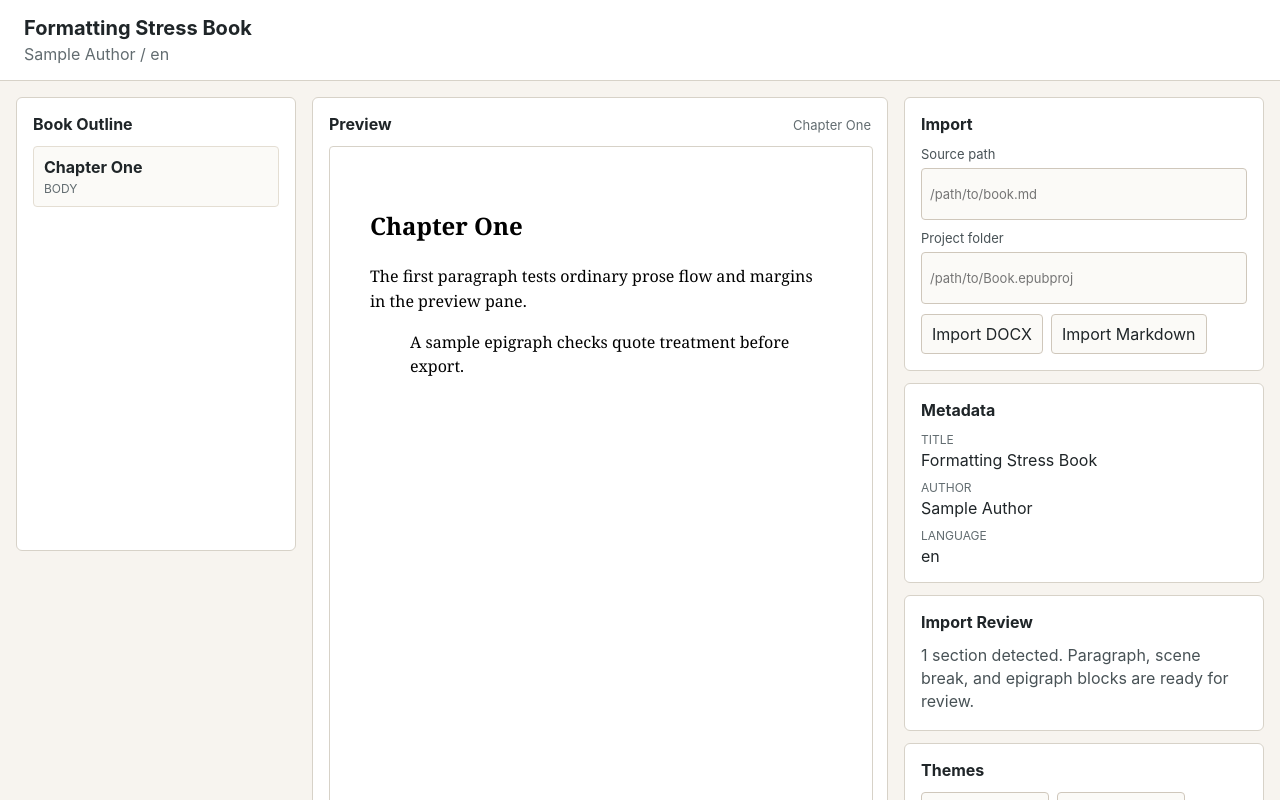
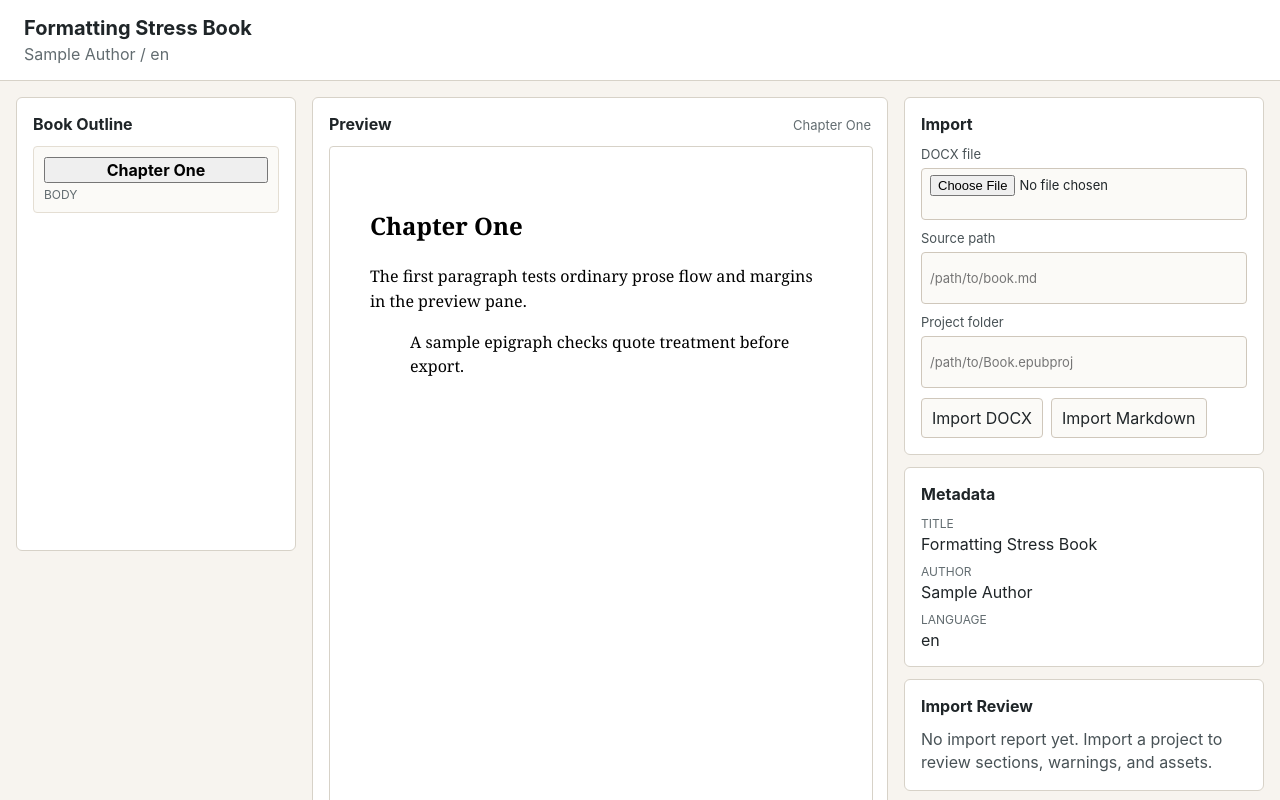
Before and after one commit to dustinober1/e-pub-creator, a React (Vite) app in the folder apps/web/: page / in a window 1280 px wide. Shown: the top 800 px of the page. Built offline with nearby package versions, Linux system fonts and the light colour scheme.

Commit message:
feat: load imported projects into app state

```diff
--- a/apps/web/src/App.tsx
+++ b/apps/web/src/App.tsx
@@ -1,8 +1,10 @@
+import { useState } from "react";
 import { createBookProject, createSection, createTextBlock } from "@epub-creator/core/book";
 import { renderSectionFragment } from "@epub-creator/renderer/html";
 import { createPreviewDocument } from "@epub-creator/renderer/preview";
+import type { UploadImportReport } from "./api/client";
 import { BookOutline } from "./components/BookOutline";
-import { ImportActions } from "./components/ImportActions";
+import { ImportActions, type ImportCompletion } from "./components/ImportActions";
 import { ImportReview } from "./components/ImportReview";
 import { MetadataPanel } from "./components/MetadataPanel";
 import { PreviewFrame } from "./components/PreviewFrame";
@@ -34,26 +36,47 @@ const sampleProject = (() => {
 })();
 
 export function App() {
-  const previewSection = sampleProject.sections[0];
-  const renderedSections = previewSection ? renderSectionFragment(sampleProject, previewSection) : "";
+  const [activeProject, setActiveProject] = useState(sampleProject);
+  const [selectedSectionId, setSelectedSectionId] = useState(sampleProject.sections[0]?.id);
+  const [importedProjectPath, setImportedProjectPath] = useState<string>();
+  const [importReport, setImportReport] = useState<UploadImportReport>();
+  const previewSection = activeProject.sections.find((section) => section.id === selectedSectionId) ?? activeProject.sections[0];
+  const renderedSections = previewSection ? renderSectionFragment(activeProject, previewSection) : "";
   const previewHtml = createPreviewDocument(
-    sampleProject,
+    activeProject,
     renderedSections,
     "body { font-family: Georgia, serif; line-height: 1.55; padding: 2rem; }"
   );
+
+  function handleImported(result: ImportCompletion): void {
+    if (result.kind === "docx") {
+      setActiveProject(result.response.bookProject);
+      setImportedProjectPath(result.response.project);
+      setSelectedSectionId(result.response.bookProject.sections[0]?.id);
+      setImportReport(result.response.report);
+      return;
+    }
+
+    setImportedProjectPath(result.response.project);
+    setImportReport(undefined);
+  }
 
   return (
     <main className="app-shell">
       <header className="topbar">
         <div>
-          <h1>{sampleProject.metadata.title}</h1>
+          <h1>{activeProject.metadata.title}</h1>
           <p>
-            {sampleProject.metadata.author} / {sampleProject.metadata.language}
+            {activeProject.metadata.author} / {activeProject.metadata.language}
           </p>
         </div>
       </header>
       <section className="workspace-grid" aria-label="Workspace">
-        <BookOutline sections={sampleProject.sections} />
+        <BookOutline
+          sections={activeProject.sections}
+          selectedSectionId={previewSection?.id}
+          onSelectSection={setSelectedSectionId}
+        />
         <section className="preview-panel" aria-labelledby="preview-heading">
           <div className="preview-header">
             <h2 id="preview-heading">Preview</h2>
@@ -62,9 +85,13 @@ export function App() {
           <PreviewFrame srcDoc={previewHtml} />
         </section>
         <aside className="stack" aria-label="Project controls">
-          <ImportActions />
-          <MetadataPanel metadata={sampleProject.metadata} />
-          <ImportReview />
+          <ImportActions onImported={handleImported} />
+          <MetadataPanel metadata={activeProject.metadata} />
+          <ImportReview
+            report={importReport ?? undefined}
+            projectPath={importedProjectPath}
+            sectionCount={activeProject.sections.length}
+          />
           <ThemeGallery />
           <ThemeEditor />
           <ValidationPanel />
--- a/apps/web/src/components/BookOutline.tsx
+++ b/apps/web/src/components/BookOutline.tsx
@@ -2,16 +2,25 @@ import type { BookSection } from "@epub-creator/core/book";
 
 interface BookOutlineProps {
   sections: BookSection[];
+  selectedSectionId?: string;
+  onSelectSection?: (sectionId: string) => void;
 }
 
-export function BookOutline({ sections }: BookOutlineProps) {
+export function BookOutline({ sections, selectedSectionId, onSelectSection }: BookOutlineProps) {
   return (
     <nav className="panel outline-panel" aria-label="Book outline">
       <h2>Book Outline</h2>
       <ol className="outline-list">
         {sections.map((section) => (
           <li key={section.id} className="outline-item">
-            <span className="outline-title">{section.title}</span>
+            <button
+              type="button"
+              className="outline-title"
+              aria-current={section.id === selectedSectionId ? "true" : undefined}
+              onClick={() => onSelectSection?.(section.id)}
+            >
+              {section.title}
+            </button>
             <span className="outline-role">{section.role}</span>
           </li>
         ))}
--- a/apps/web/src/components/ImportActions.tsx
+++ b/apps/web/src/components/ImportActions.tsx
@@ -1,17 +1,48 @@
 import { useState } from "react";
-import { importProject } from "../api/client";
+import { importProject, uploadDocxProject, type ImportProjectResponse, type UploadDocxProjectResponse } from "../api/client";
 
-export function ImportActions() {
+export type ImportCompletion =
+  | { kind: "markdown"; response: ImportProjectResponse }
+  | { kind: "docx"; response: UploadDocxProjectResponse };
+
+interface ImportActionsProps {
+  onImported?: (result: ImportCompletion) => void;
+}
+
+export function ImportActions({ onImported }: ImportActionsProps) {
   const [source, setSource] = useState("");
   const [project, setProject] = useState("");
+  const [docxFile, setDocxFile] = useState<File | null>(null);
   const [status, setStatus] = useState("");
 
-  async function submitImport(): Promise<void> {
+  async function submitMarkdownImport(): Promise<void> {
     setStatus("Importing...");
 
     try {
       const result = await importProject(source, project);
       setStatus(`${result.title ?? result.project} imported.`);
+      onImported?.({ kind: "markdown", response: result });
+    } catch (error) {
+      const message = error instanceof Error ? error.message : String(error);
+      setStatus(message);
+    }
+  }
+
+  async function submitDocxImport(): Promise<void> {
+    if (!docxFile) {
+      setStatus("Select a DOCX file to import.");
+      return;
+    }
+
+    setStatus("Importing...");
+
+    try {
+      const result = await uploadDocxProject({
+        file: docxFile,
+        project: project || undefined
+      });
+      setStatus(`${result.title ?? result.project ?? docxFile.name} imported.`);
+      onImported?.({ kind: "docx", response: result });
     } catch (error) {
       const message = error instanceof Error ? error.message : String(error);
       setStatus(message);
@@ -22,6 +53,14 @@ export function ImportActions() {
     <section className="panel" aria-label="Import actions">
       <h2>Import</h2>
       <div className="import-fields">
+        <label>
+          DOCX file
+          <input
+            type="file"
+            accept=".docx,application/vnd.openxmlformats-officedocument.wordprocessingml.document"
+            onChange={(event) => setDocxFile(event.target.files?.[0] ?? null)}
+          />
+        </label>
         <label>
           Source path
           <input value={source} onChange={(event) => setSource(event.target.value)} placeholder="/path/to/book.md" />
@@ -36,10 +75,10 @@ export function ImportActions() {
         </label>
       </div>
       <div className="button-row">
-        <button type="button" onClick={() => void submitImport()}>
+        <button type="button" onClick={() => void submitDocxImport()}>
           Import DOCX
         </button>
-        <button type="button" onClick={() => void submitImport()}>
+        <button type="button" onClick={() => void submitMarkdownImport()}>
           Import Markdown
         </button>
       </div>
--- a/apps/web/src/components/ImportReview.tsx
+++ b/apps/web/src/components/ImportReview.tsx
@@ -1,8 +1,42 @@
-export function ImportReview() {
+import type { UploadImportReport } from "../api/client";
+
+interface ImportReviewProps {
+  report?: UploadImportReport;
+  projectPath?: string;
+  sectionCount: number;
+}
+
+export function ImportReview({ report, projectPath, sectionCount }: ImportReviewProps) {
+  if (!report) {
+    return (
+      <section className="panel" aria-labelledby="import-review-heading">
+        <h2 id="import-review-heading">Import Review</h2>
+        <p className="panel-copy">No import report yet. Import a project to review sections, warnings, and assets.</p>
+      </section>
+    );
+  }
+
+  const sectionLabel = `${sectionCount} ${sectionCount === 1 ? "section" : "sections"} ready from ${report.sourcePath}.`;
+  const assetLabel =
+    report.importedAssets.length > 0
+      ? `${report.importedAssets.length} imported ${report.importedAssets.length === 1 ? "asset" : "assets"}.`
+      : "No imported assets recorded.";
+
   return (
     <section className="panel" aria-labelledby="import-review-heading">
       <h2 id="import-review-heading">Import Review</h2>
-      <p className="panel-copy">1 section detected. Paragraph, scene break, and epigraph blocks are ready for review.</p>
+      <p className="panel-copy">{sectionLabel}</p>
+      {projectPath ? <p className="panel-copy">Project folder: {projectPath}</p> : null}
+      <p className="panel-copy">{assetLabel}</p>
+      {report.warnings.length > 0 ? (
+        <ul aria-label="Import warnings">
+          {report.warnings.map((warning) => (
+            <li key={`${warning.code}-${warning.message}`}>{warning.message}</li>
+          ))}
+        </ul>
+      ) : (
+        <p className="panel-copy">No import warnings.</p>
+      )}
     </section>
   );
 }
```
Also changed, not shown: 2 other files (tests, documents, lock files or other folders).
